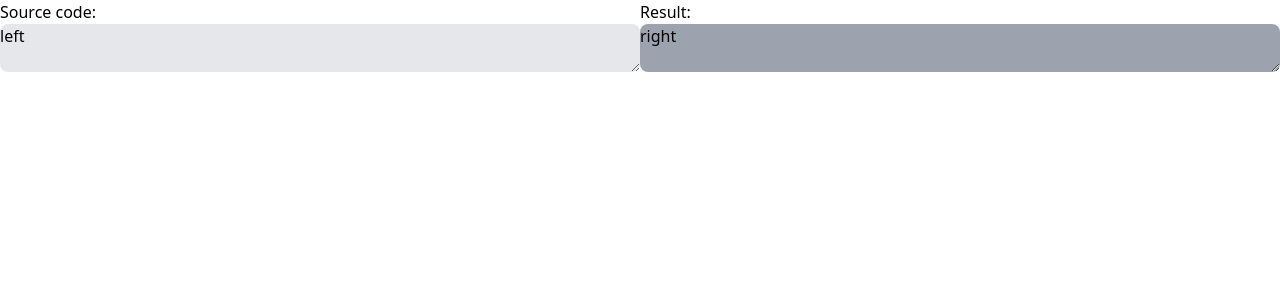
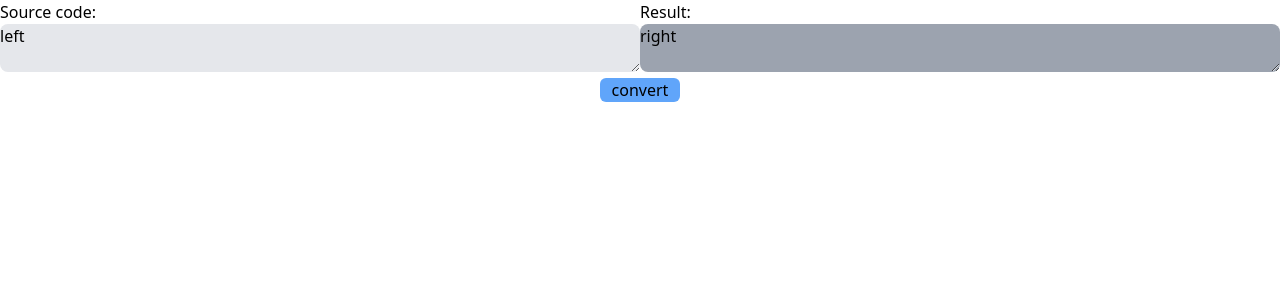
Before and after one commit to musabkhunaijir/elasticsearch-schema-generator, a React (Create React App) app: page / in a window 1280 px wide. Shown: the top 300 px of the page. Built offline with nearby package versions, Linux system fonts and the light colour scheme.

Commit message:
feat: add convert button

```diff
--- a/src/components/home/index.jsx
+++ b/src/components/home/index.jsx
@@ -2,13 +2,26 @@ import { SourceCode, GeneratedSchema } from "../index";
 
 export const Container = () => {
   return (
-    <div className="flex flex-row">
-      <div className="basis-1/2">
-        <SourceCode />
+    <div>
+      {/* text */}
+      <div className="flex flex-row">
+        <div className="basis-1/2">
+          <SourceCode />
+        </div>
+
+        <div className="basis-1/2">
+          <GeneratedSchema />
+        </div>
       </div>
 
-      <div className="basis-1/2">
-        <GeneratedSchema />
+      {/* button */}
+      <div className="flex justify-center">
+        <button
+          className="bg-blue-400 rounded-md h-17 w-20 text-center"
+          onClick={() => alert("clicked!")}
+        >
+          convert
+        </button>
       </div>
     </div>
   );
```
